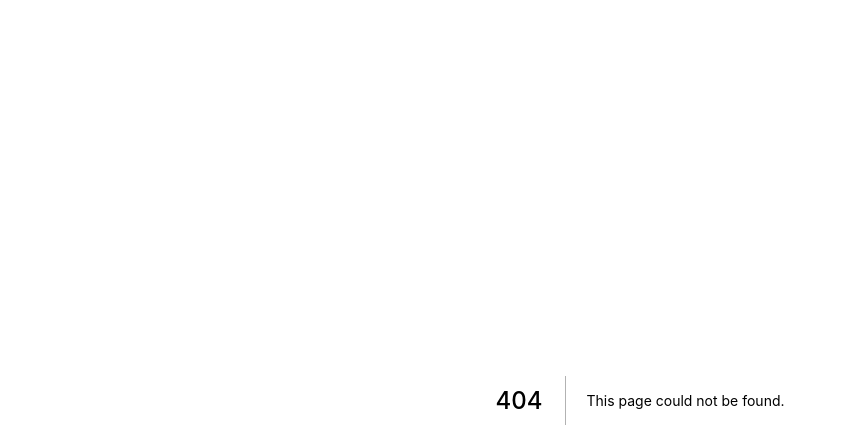
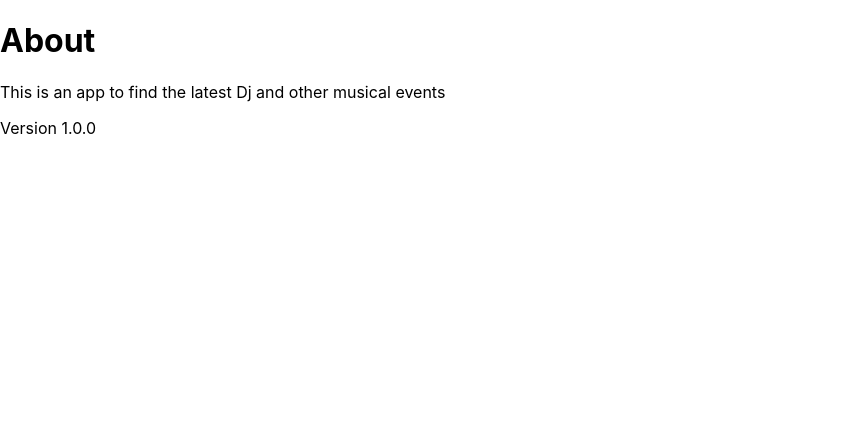
Before and after one commit to primelos/dj-events-2021, a Next.js app: page /about in a window 1280 px wide. Before the commit this address had no page. Shown: the top 448 px of the page, without its empty margins (0-847 px from the left). Built offline with nearby package versions, Linux system fonts and the light colour scheme.

Commit message:
nextjs project started

```diff
--- /dev/null
+++ b/pages/about.jsx
@@ -0,0 +1,12 @@
+
+
+
+export default function AboutPage() {
+  return (
+    <div>
+      <h1>About</h1>
+      <p>This is an app to find the latest Dj and other musical events</p>
+      <p>Version 1.0.0</p>
+    </div>
+  )
+}
```
Also changed, not shown: pages/events/[slug].js (added, +7 -0 lines), pages/events/add.jsx (added, +8 -0 lines), pages/events/index.jsx (added, +10 -0 lines).
